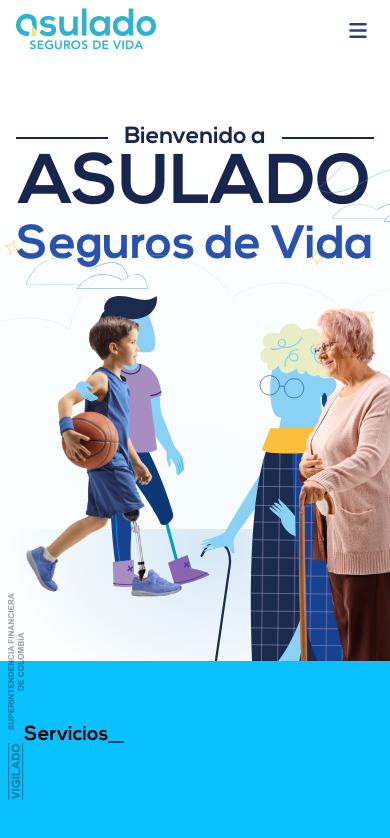
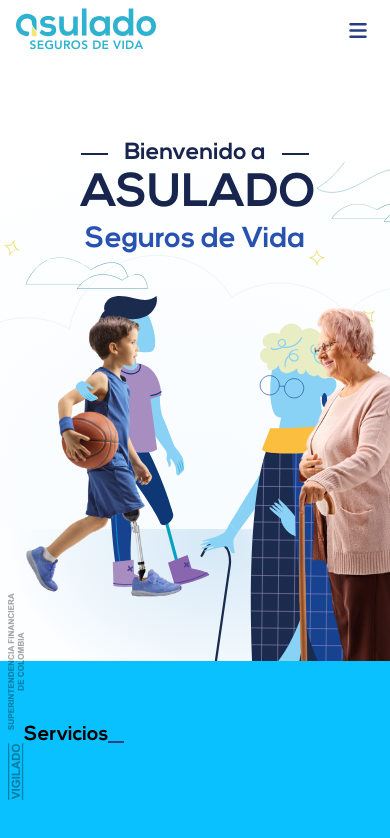
Before and after one commit to MbpMelborp/asulado, a Next.js app: page / in a window 390 px wide. Shown: the top 838 px of the page. Built offline with nearby package versions, Linux system fonts and the light colour scheme; some icons are missing; what tailwindcss-debug-screens would draw is missing.

Commit message:
banner text

```diff
--- a/app/components/home/Banner.css
+++ b/app/components/home/Banner.css
@@ -9,9 +9,9 @@
     @apply min-h-max;
   }
   .as__banner_content {
-    @apply col-span-6 col-start-1 row-span-3 row-start-1 mx-auto flex w-full flex-col items-center justify-center text-center sm:col-span-4 sm:col-start-2 sm:row-span-2 sm:row-start-2 md:col-span-2 md:col-start-3 md:row-span-4 md:row-start-1;
+    @apply col-span-4 col-start-2 row-span-3 row-start-1 mx-auto flex w-full flex-col items-center justify-center text-center sm:col-span-4 sm:col-start-2 sm:row-span-2 sm:row-start-2 md:col-span-2 md:col-start-3 md:row-span-4 md:row-start-1;
     h3 {
-      @apply my-auto sm:mb-20 sm:mt-auto flex w-full flex-col gap-y-4 px-4 font-vice opacity-0 md:px-0;
+      @apply my-auto flex w-full flex-col gap-y-4 px-4 text-center font-vice opacity-0 sm:mb-20 sm:mt-auto md:px-0;
       span {
         @apply flex w-full flex-grow items-center justify-between gap-x-4 text-[6vw] leading-[1em] text-azul-dark sm:text-[3.5vw] md:text-[3vw];
         &:after {
@@ -24,10 +24,10 @@
         }
       }
       b {
-        @apply text-[18vw] font-normal leading-[0.6em] text-azul-dark sm:text-[10vw] md:text-[6vw];
+        @apply text-center text-[12vw] font-normal leading-[0.6em] text-azul-dark sm:text-[10vw] md:text-[6vw];
       }
       strong {
-        @apply text-[12vw] font-normal leading-none text-azul-bold sm:text-[7vw] md:text-[4vw] md:leading-[0.8em];
+        @apply text-center text-[7.4vw] font-normal leading-none text-azul-bold sm:text-[7vw] md:text-[4vw] md:leading-[0.8em];
       }
     }
   }
```
